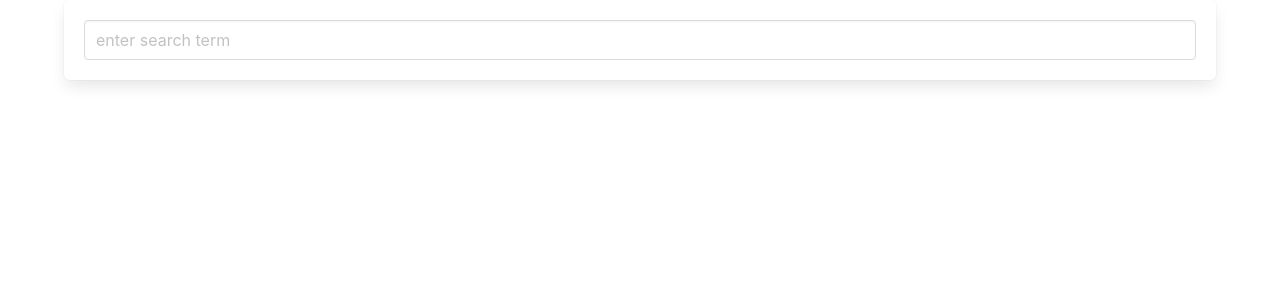
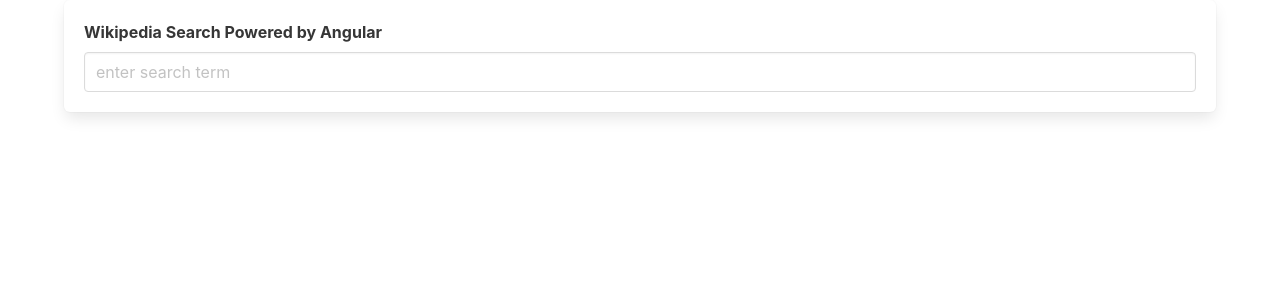
Before and after one commit to heshanu/angular-wiki-search, an Angular app: page / in a window 1280 px wide. Shown: the top 300 px of the page. Built offline with nearby package versions, Linux system fonts and the light colour scheme.

Commit message:
added label to seacrhbar com.html

```diff
--- a/src/app/search-bar/search-bar.component.html
+++ b/src/app/search-bar/search-bar.component.html
@@ -1,4 +1,5 @@
 <div class="box">
+    <h1 class="label">Wikipedia Search Powered by Angular</h1>
     <form action="" (submit)="onFormSubmit($event)">
         <input type="text" (input)="onC($event)" placeholder="enter search term" class="input"/>
     </form>
```
